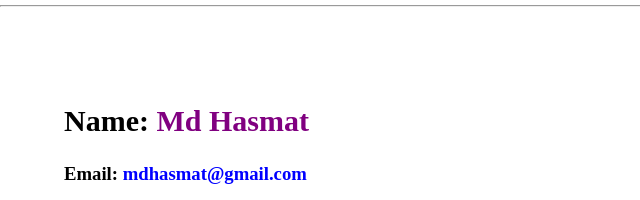
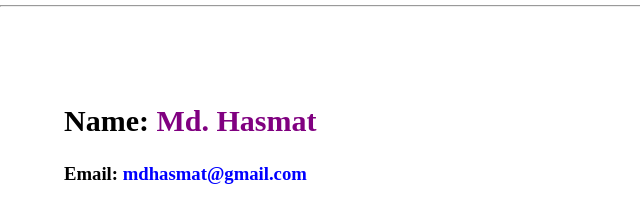
Before and after one commit to zunaidzn/hello-web, a plain HTML site: page index.html in a window 1280 px wide. Shown: the part 1964-2164 px from the top of the page, 0-640 px from the left. Drawn offline with Linux system fonts and the light colour scheme.

Commit message:
un to date

```diff
--- a/zannat.html
+++ b/index.html
@@ -82,7 +82,7 @@
     <hr>
     <section class="section5">
         <div class="intro">
-            <h1>Name: <span class="nam">Md Hasmat</span></h1>
+            <h1>Name: <span class="nam">Md. Hasmat</span></h1>
             <h3>Email: <span class="email">mdhasmat@gmail.com</span></h3>
             <h3>Level: Good Developer</h3>
             <h3>Year Activity: <span class="year"> 2020-Present</span></h3>
```
